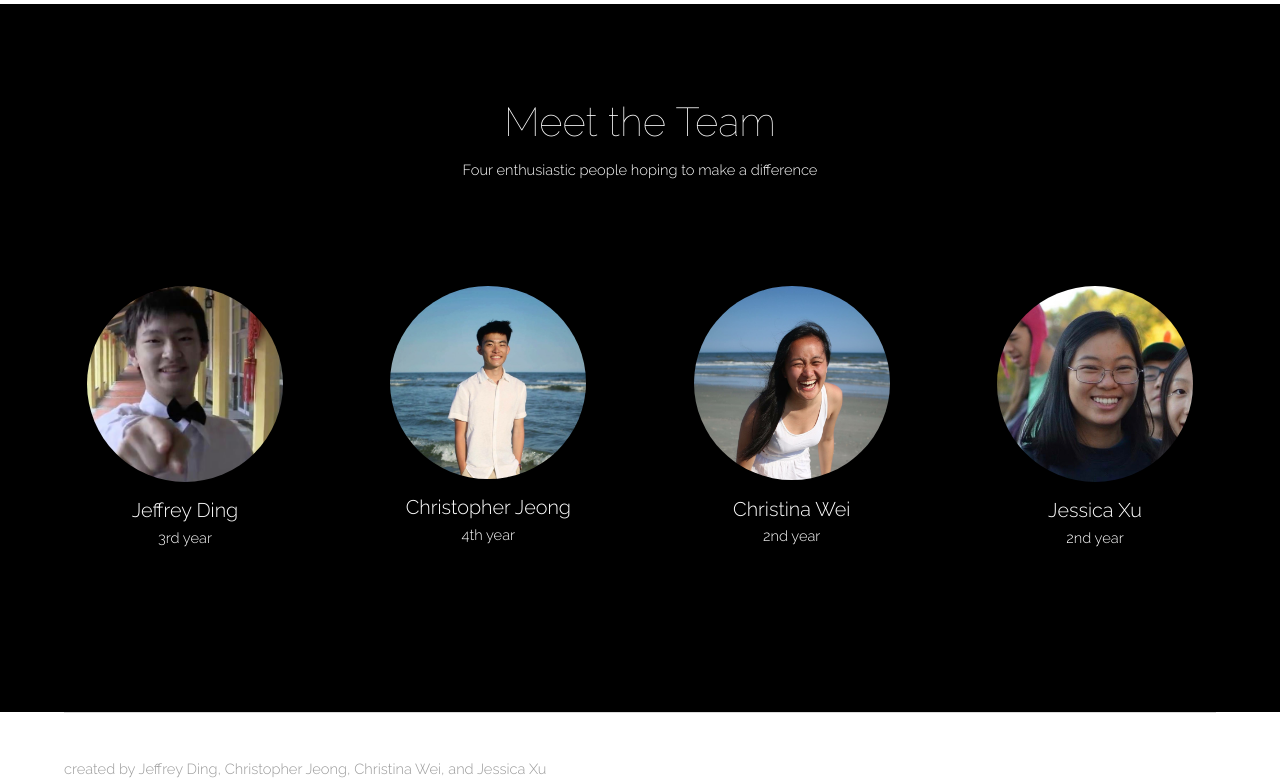
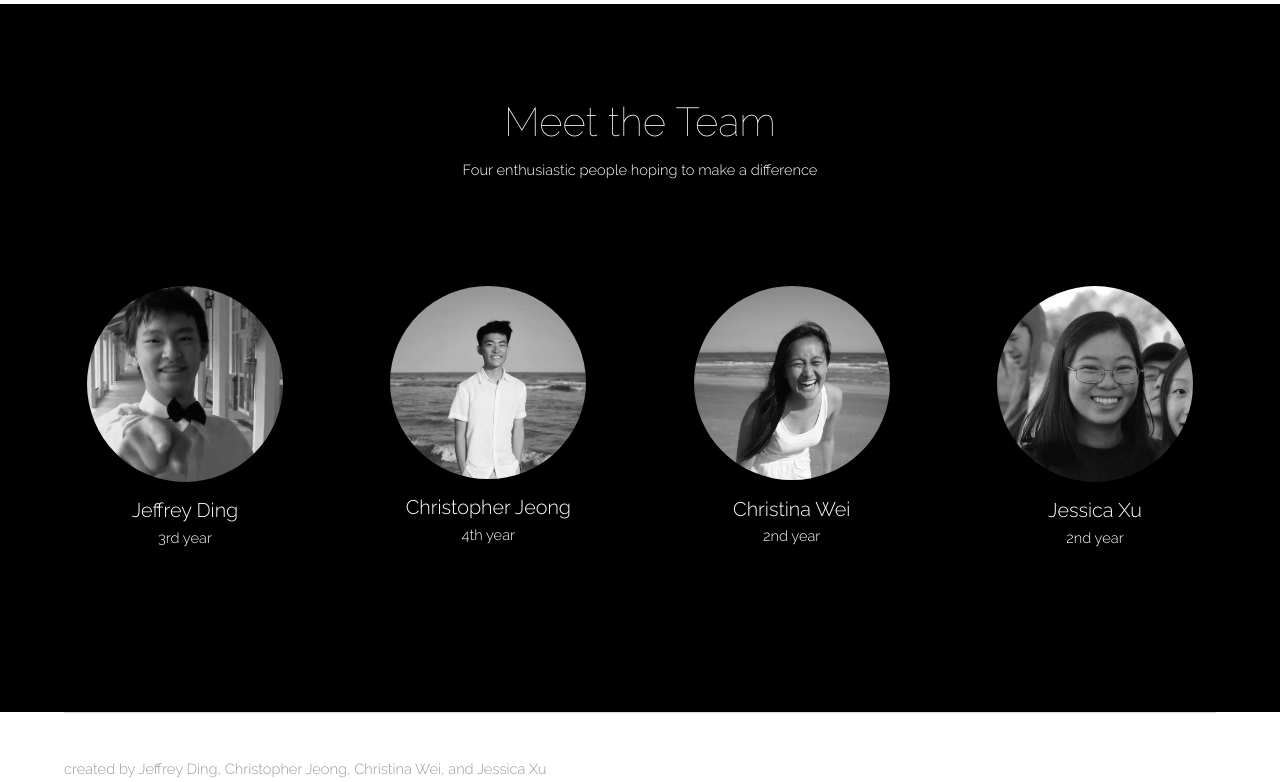
Before and after one commit to christinawei/hackital, a website: page aboutus.html in a window 1280 px wide. Shown: the part 1066-1848 px from the top of the page. Drawn offline with nearby package versions, Linux system fonts and the light colour scheme.

Commit message:
created a js file that changes color of pics

```diff
--- a/aboutus.html
+++ b/aboutus.html
@@ -41,29 +41,32 @@
 					<div class="flex flex-4" >
 						<div class="box person">
 							<div class="image round">
-								<img src="images/jeffrey.jpg" alt="Person 1" />
+								<a href = "#" target = "_blank"> <img src = "images/jeffrey2.jpg"  onmouseover="hoverA(this);" onmouseout="unhoverA(this);"/> </a>
 							</div>
 							<h3>Jeffrey Ding</h3>
 							<p style="color:white;">3rd year</p>
 						</div>
 						<div class="box person">
 							<div class="image round">
-								<img src="images/chris.jpg" alt="Person 2" />
-							</div>
+                <a href = "#" target = "_blank"> <img src = "images/chris2.jpg" onmouseover="hoverN(this);" onmouseout="unhoverN(this);"/> </a>
+              </div>
+
 							<h3>Christopher Jeong</h3>
 							<p style="color:white;">4th year</p>
 						</div>
 						<div class="box person">
 							<div class="image round">
-								<img src="images/xtina.jpg" alt="Person 3" />
+								  <a href = "#" target = "_blank"> <img src = "images/xtina2.jpg" onmouseover="hoverAl(this);" onmouseout="unhoverAl(this);"/> </a>
 							</div>
+
 							<h3>Christina Wei</h3>
 							<p style="color:white;">2nd year</p>
 						</div>
 						<div class="box person">
 							<div class="image round">
-								<img src="images/jess.jpg" alt="Person 4" />
+								  <a href = "#" target = "_blank"> <img src = "images/jess2.jpg"  onmouseover="hoverL(this);" onmouseout="unhoverL(this);"/> </a>
 							</div>
+
 							<h3>Jessica Xu</h3>
 							<p style="color:white;">2nd year</p>
 						</div>
@@ -77,11 +80,7 @@
       </footer>
 
 
-		<!-- Scripts -->
-			<script src="assets/js/jquery.min.js"></script>
-			<script src="assets/js/skel.min.js"></script>
-			<script src="assets/js/util.js"></script>
-			<script src="assets/js/main.js"></script>
+       <script src="/images/pics.js"></script>
 
 	</body>
 </html>
--- /dev/null
+++ b/images/pics.js
@@ -0,0 +1,25 @@
+function hoverA(element) {
+    element.setAttribute('src', 'images/jeffrey.jpg');
+}
+function unhoverA(element) {
+    element.setAttribute('src', 'images/jeffrey2.jpg');
+}
+
+function hoverN(element) {
+    element.setAttribute('src', 'images/chris.jpg');
+}
+function unhoverN(element) {
+    element.setAttribute('src', 'images/chris2.jpg');
+}
+function hoverAl(element) {
+    element.setAttribute('src', 'images/xtina.jpg');
+}
+function unhoverAl(element) {
+    element.setAttribute('src', 'images/xtina2.jpg');
+}
+function hoverL(element) {
+    element.setAttribute('src', 'images/jess.jpg');
+}
+function unhoverL(element) {
+    element.setAttribute('src', 'images/jess2.jpg');
+}
```
Also changed, not shown: images/chris2.jpg (added), images/jeffrey2.jpg (added), images/jess2.jpg (added), images/xtina2.jpg (added).
